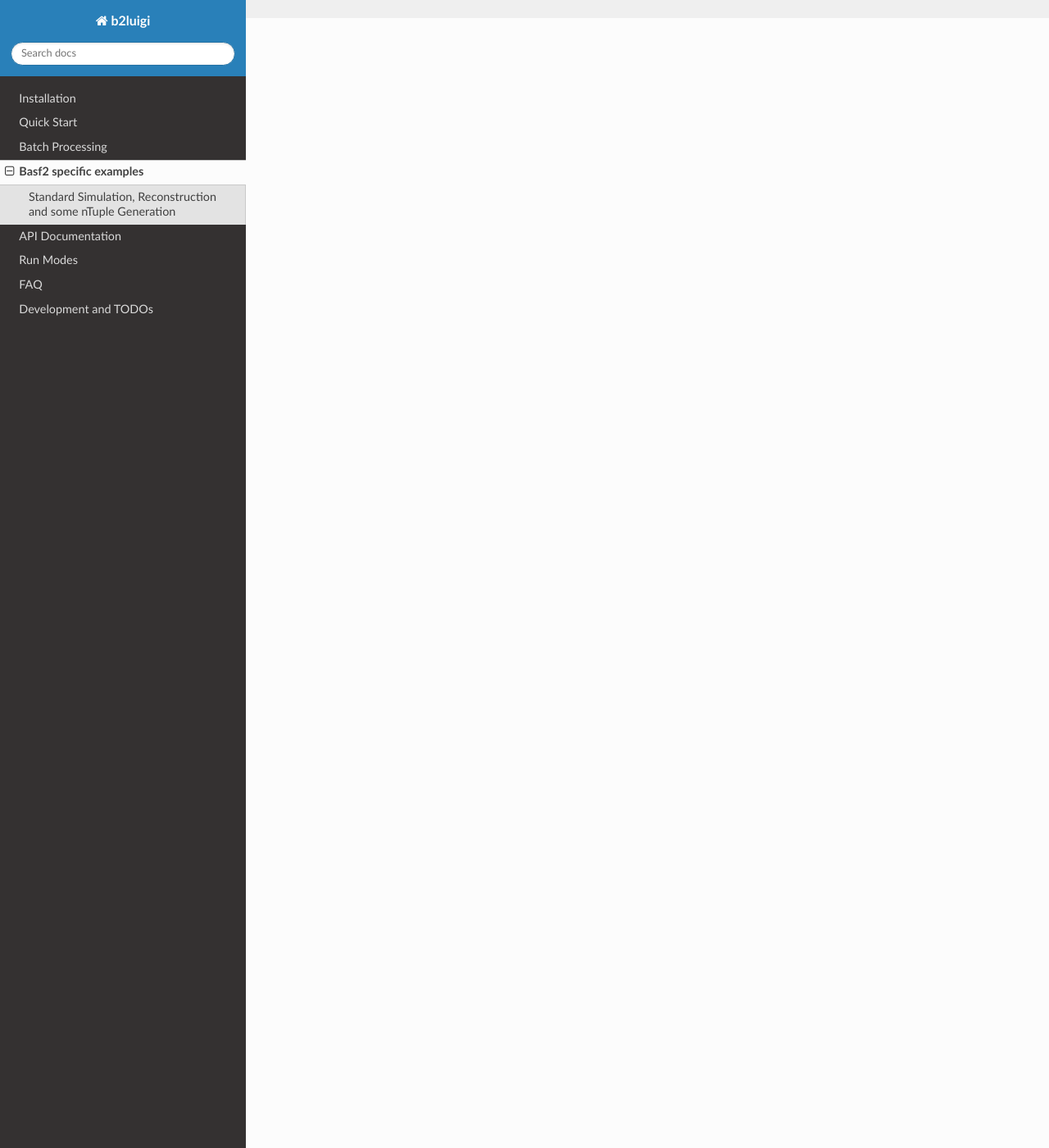
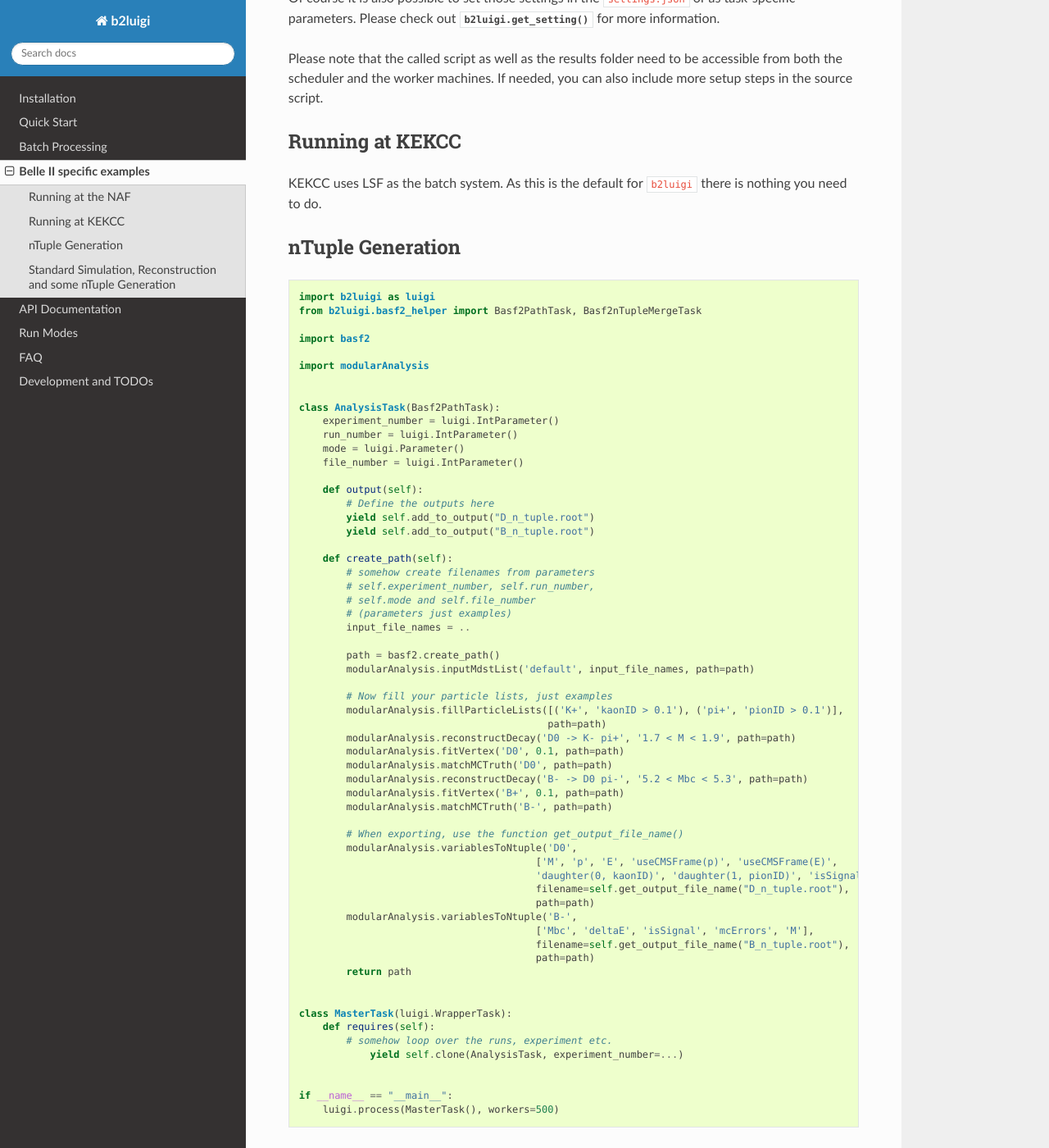
Before and after one commit to nils-braun/b2luigi, a Sphinx documentation site: the page built from docs/advanced/basf2-examples.rst, in a window 1280 px wide and 1400 px high, scrolled down 1378 px. Shown: the whole window at 82% size. Built offline with Sphinx 7.4.7 and the Read the Docs theme 2.0.0, drawn with Linux system fonts in a browser that asks for light colours; some of the changed text lies outside the part shown.

Commit message:
Documentation improvements

```diff
--- a/docs/advanced/basf2-examples.rst
+++ b/docs/advanced/basf2-examples.rst
@@ -1,9 +1,154 @@
 .. _`basf2-example-label`:
 
-Basf2 specific examples
-=======================
+Belle II specific examples
+==========================
 
 The following examples are not of interest to the general audience, but only for basf2 users.
+
+
+Running at the NAF
+------------------
+
+The environment on the workers is different than on the scheduling machine, so we can not
+just copy the environment variables as on KEKCC.
+
+You can use setup script (e.g. called ``setup_basf2.sh``) with the following content
+
+.. code-block:: bash
+
+    source /cvmfs/belle.cern.ch/tools/b2setup release-XX-XX-XX
+
+All you have to do is specify the setup script as the ``env_script`` setting and also set the
+executable explicitly.
+
+.. code-block:: python
+
+    from time import sleep
+    import os
+
+    import b2luigi
+
+
+    class MyTask(b2luigi.Task):
+        parameter = b2luigi.IntParameter()
+
+        def output(self):
+            yield self.add_to_output("test.txt")
+
+        def run(self):
+            sleep(self.parameter)
+
+            with open(self.get_output_file_name("test.txt"), "w") as f:
+                f.write("Test")
+
+
+    class Wrapper(b2luigi.Task):
+        def requires(self):
+            for i in range(10):
+                yield MyTask(parameter=i)
+
+        def output(self):
+            yield self.add_to_output("test.txt")
+
+        def run(self):
+            with open(self.get_output_file_name("test.txt"), "w") as f:
+                f.write("Test")
+
+
+    if __name__ == '__main__':
+        # Choose htcondor as our batch system
+        b2luigi.set_setting("batch_system", "htcondor")
+
+        # Setup the correct environment on the workers
+        b2luigi.set_setting("env_script", "setup_basf2.sh")
+
+        # Most likely your executable from the submission node is not the same on
+        # the worker node, so specify it explicitly
+        b2luigi.set_setting("executable", ["python3"])
+
+        # Where to store the results
+        b2luigi.set_setting("result_path", "results")
+
+        b2luigi.process(Wrapper(), batch=True, workers=100)
+
+Of course it is also possible to set those settings in the ``settings.json`` or as task-specific parameters.
+Please check out :func:`b2luigi.get_setting` for more information.
+
+Please note that the called script as well as the results folder need to be accessible from both
+the scheduler and the worker machines.
+If needed, you can also include more setup steps in the source script.
+
+Running at KEKCC
+----------------
+
+KEKCC uses LSF as the batch system. As this is the default for ``b2luigi`` there is
+nothing you need to do.
+
+nTuple Generation
+-----------------
+
+.. code-block:: python
+
+    import b2luigi as luigi
+    from b2luigi.basf2_helper import Basf2PathTask, Basf2nTupleMergeTask
+
+    import basf2
+
+    import modularAnalysis
+
+
+    class AnalysisTask(Basf2PathTask):
+        experiment_number = luigi.IntParameter()
+        run_number = luigi.IntParameter()
+        mode = luigi.Parameter()
+        file_number = luigi.IntParameter()
+
+        def output(self):
+            # Define the outputs here
+            yield self.add_to_output("D_n_tuple.root")
+            yield self.add_to_output("B_n_tuple.root")
+
+        def create_path(self):
+            # somehow create filenames from parameters
+            # self.experiment_number, self.run_number,
+            # self.mode and self.file_number
+            # (parameters just examples)
+            input_file_names = ..
+
+            path = basf2.create_path()
+            modularAnalysis.inputMdstList('default', input_file_names, path=path)
+
+            # Now fill your particle lists, just examples
+            modularAnalysis.fillParticleLists([('K+', 'kaonID > 0.1'), ('pi+', 'pionID > 0.1')],
+                                              path=path)
+            modularAnalysis.reconstructDecay('D0 -> K- pi+', '1.7 < M < 1.9', path=path)
+            modularAnalysis.fitVertex('D0', 0.1, path=path)
+            modularAnalysis.matchMCTruth('D0', path=path)
+            modularAnalysis.reconstructDecay('B- -> D0 pi-', '5.2 < Mbc < 5.3', path=path)
+            modularAnalysis.fitVertex('B+', 0.1, path=path)
+            modularAnalysis.matchMCTruth('B-', path=path)
+
+            # When exporting, use the function get_output_file_name()
+            modularAnalysis.variablesToNtuple('D0',
+                                            ['M', 'p', 'E', 'useCMSFrame(p)', 'useCMSFrame(E)',
+                                            'daughter(0, kaonID)', 'daughter(1, pionID)', 'isSignal', 'mcErrors'],
+                                            filename=self.get_output_file_name("D_n_tuple.root"),
+                                            path=path)
+            modularAnalysis.variablesToNtuple('B-',
+                                            ['Mbc', 'deltaE', 'isSignal', 'mcErrors', 'M'],
+                                            filename=self.get_output_file_name("B_n_tuple.root"),
+                                            path=path)
+            return path
+
+
+    class MasterTask(luigi.WrapperTask):
+        def requires(self):
+            # somehow loop over the runs, experiment etc.
+                yield self.clone(AnalysisTask, experiment_number=...)
+
+
+    if __name__ == "__main__":
+        luigi.process(MasterTask(), workers=500)
 
 
 Standard Simulation, Reconstruction and some nTuple Generation
```
Also changed, not shown: docs/usage/quickstart.rst (+18 -4 lines), 2 other files.
